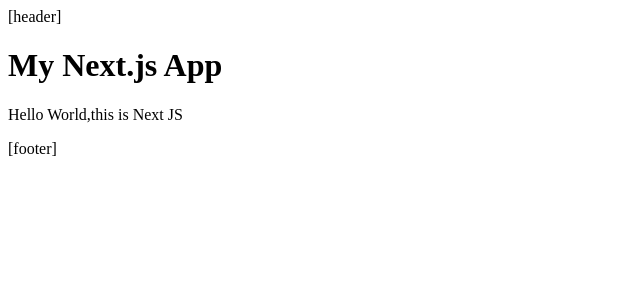
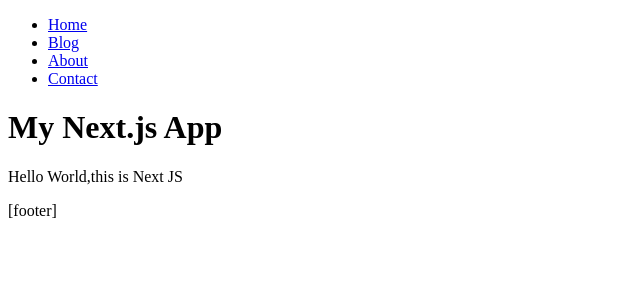
Before and after one commit to bgsdewo/Next.js_With_Headless_CMS, a Next.js app in the folder learn-nextjs/: page / in a window 1280 px wide. Shown: the top 300 px of the page, without its empty margins (0-640 px from the left). Built offline with nearby package versions, Linux system fonts and the light colour scheme.

Commit message:
Menggunakan Component Link Untuk Tautan

```diff
--- a/learn-nextjs/app/layout.jsx
+++ b/learn-nextjs/app/layout.jsx
@@ -1,3 +1,4 @@
+import Link from "next/link";
 export default function Layout({ children }) {
   return (
     <html lang="en">
@@ -5,7 +6,24 @@
         <title>LearnNextJs</title>
       </head>
       <body>
-        <header>[header]</header>
+        <header>
+          <nav>
+            <ul>
+              <li>
+                <Link href="/">Home</Link>
+              </li>
+              <li>
+                <Link href="/blog">Blog</Link>
+              </li>
+              <li>
+                <Link href="/about">About</Link>
+              </li>
+              <li>
+                <Link href="/contact">Contact</Link>
+              </li>
+            </ul>
+          </nav>
+        </header>
         <main>{children}</main>
         <footer>[footer]</footer>
       </body>
```
